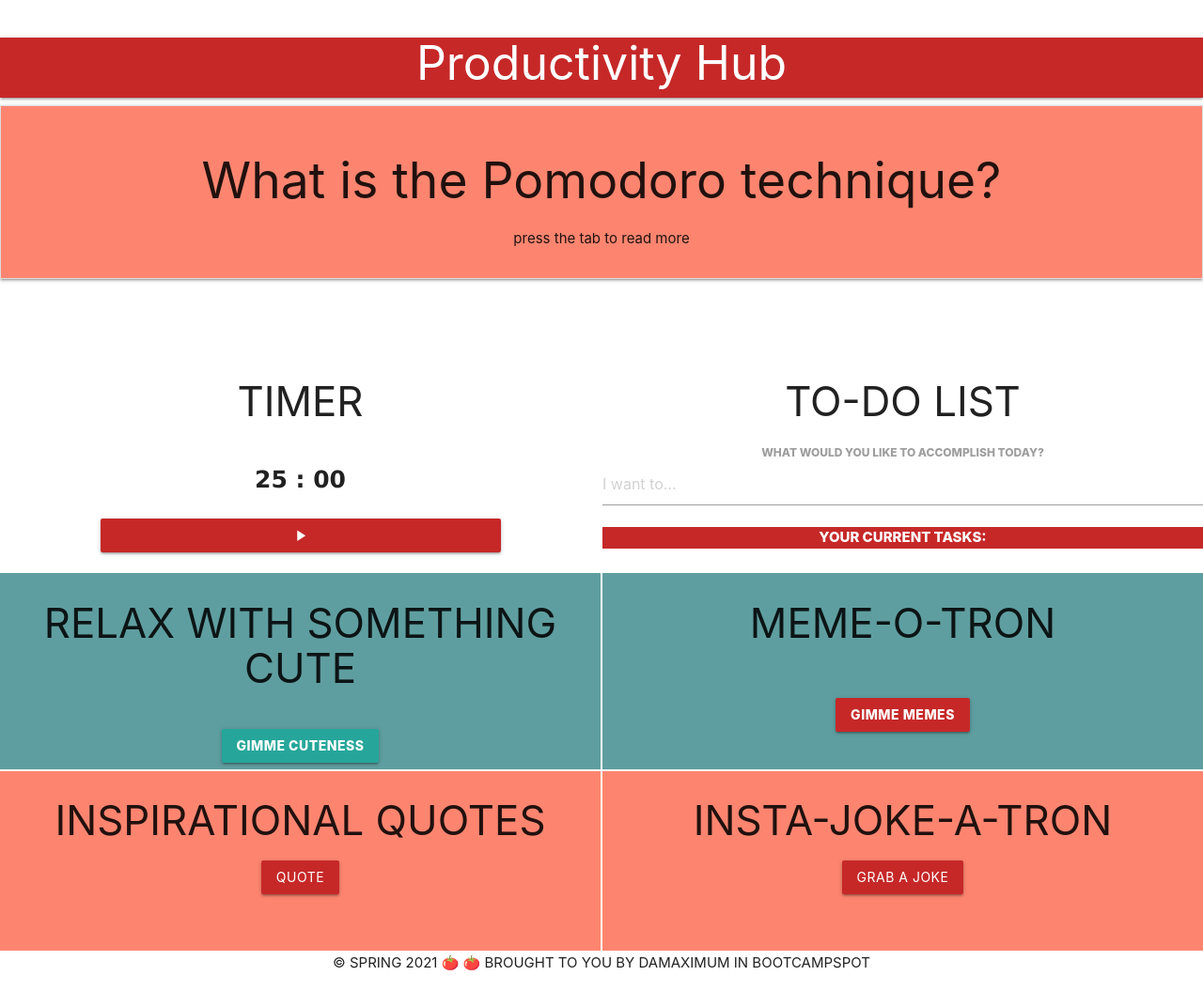
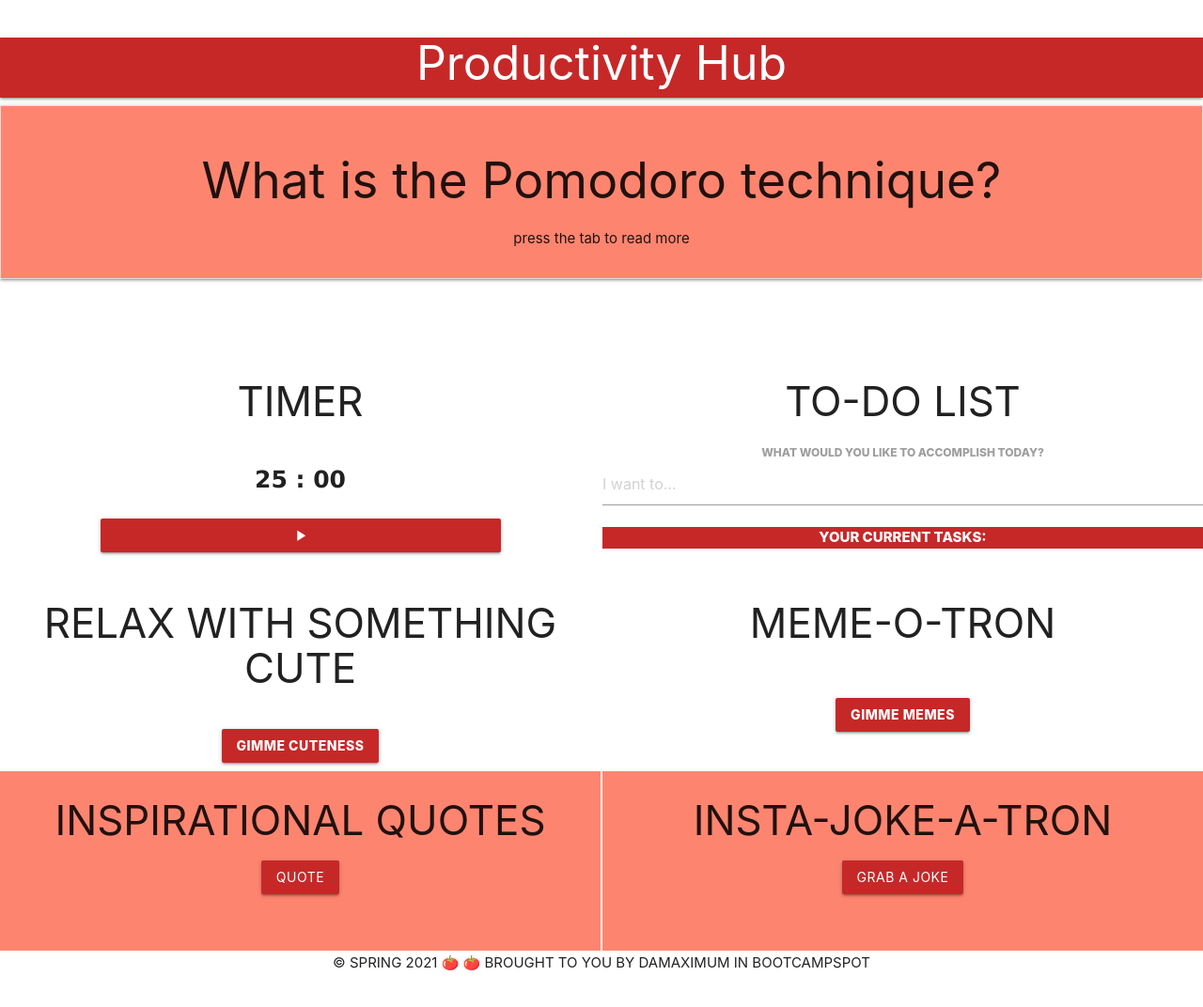
Before and after one commit to Damaximum/Productivity-Hub, a plain HTML site: page index.html in a window 1280 px wide. Shown: the whole page at 94% size. Drawn offline with nearby package versions, Linux system fonts and the light colour scheme.

Commit message:
Bug Fixes to UI

```diff
--- a/assets/css/script.css
+++ b/assets/css/style.css
@@ -52,14 +52,14 @@ span {
 }
 
 #cutepix {
-    background-color: cadetblue;
+    /* background-color: cadetblue; */
     grid-area: cutepix;
     border-radius: var(--main-radius);
     padding-top: var(--main-padding);
 }
 
 #memeGen {
-    background-color: cadetblue;
+    /* background-color: cadetblue; */
     grid-area: memeGen;
     border-radius: var(--main-radius);
     padding-top: var(--main-padding);
--- a/index.html
+++ b/index.html
@@ -7,7 +7,7 @@
     <link rel="stylesheet" href="https://cdnjs.cloudflare.com/ajax/libs/materialize/1.0.0/css/materialize.min.css">
     <link href="https://fonts.googleapis.com/icon?family=Material+Icons" rel="stylesheet">
     <script src="https://cdnjs.cloudflare.com/ajax/libs/Chart.js/3.1.1/chart.min.js"></script>
-    <link rel="stylesheet" href="./assets/css/script.css">
+    <link rel="stylesheet" href="./assets/css/style.css">
     <title>Productivity Hub</title>
 </head>
 
@@ -132,7 +132,7 @@
             <div id="cutePixDisplay">
               <img id="cutePixImage" style="max-width: 340px; max-height: 400px"src="">
             </div>
-            <div class="waves-effect waves-light btn col s12" id="cutePixBtn">
+            <div class="waves-effect waves-light btn col s12 red darken-3" id="cutePixBtn">
               Gimme Cuteness
             </div>
           </div>
```
